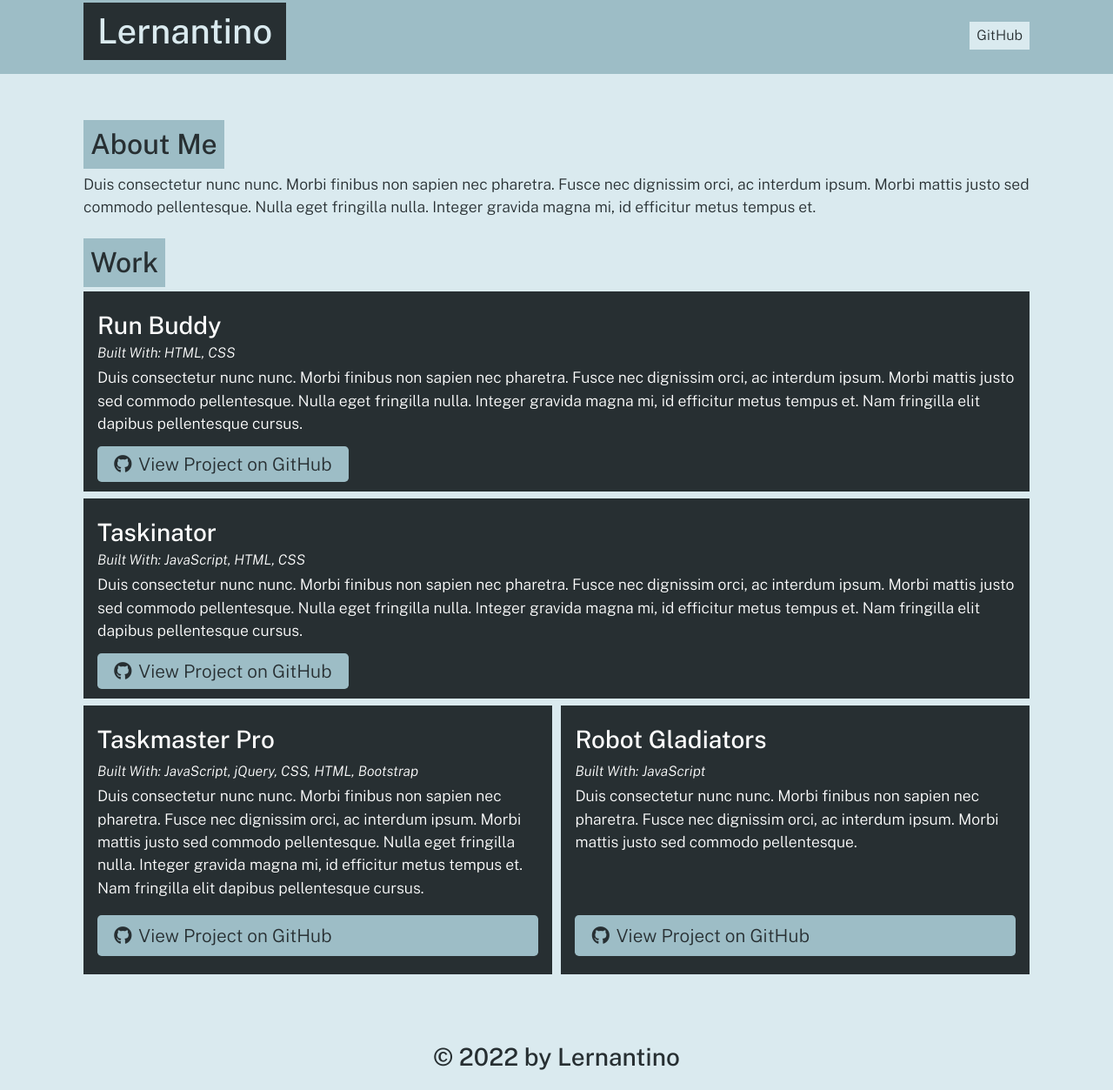
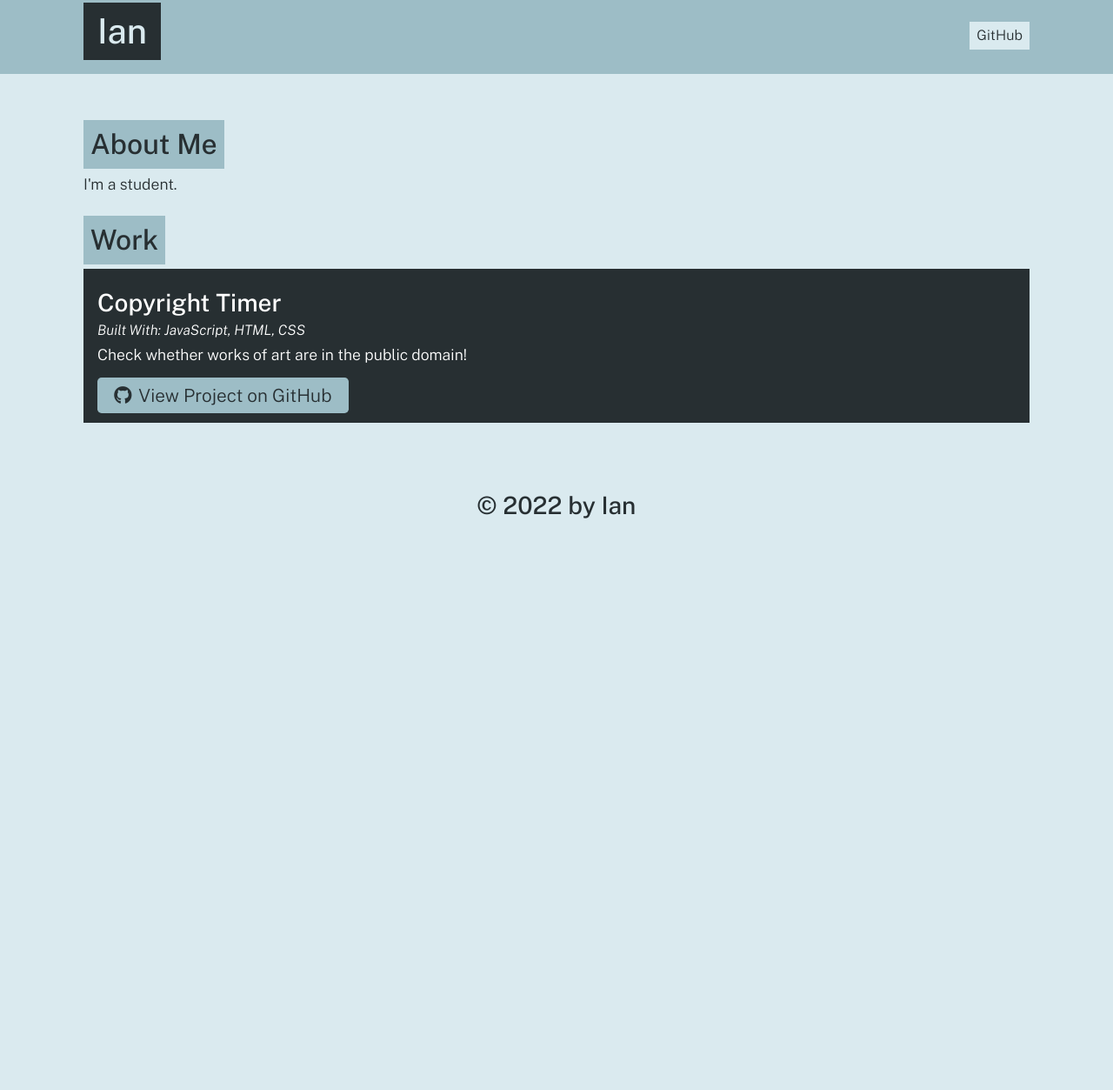
Before and after one commit to Moses-Ian/porfolio-generator, a website: page dist/index.html in a window 1280 px wide. Shown: the part 13-1266 px from the top of the page at 87% size. After the commit the page ends 800 px from the top, so only its background shows below. Drawn offline with nearby package versions, Linux system fonts and the light colour scheme.

Commit message:
ran it to make sure it still works

```diff
--- a/dist/index.html
+++ b/dist/index.html
@@ -15,9 +15,9 @@
   <body>
     <header>
       <div class="container flex-row justify-space-between align-center py-3">
-        <h1 class="page-title text-secondary bg-dark py-2 px-3">Lernantino</h1>
+        <h1 class="page-title text-secondary bg-dark py-2 px-3">Ian</h1>
         <nav class="flex-row">
-          <a class="ml-2 my-1 px-2 py-1 bg-secondary text-dark" href="https://github.com/lernantino">GitHub</a>
+          <a class="ml-2 my-1 px-2 py-1 bg-secondary text-dark" href="https://github.com/Moses-Ian">GitHub</a>
         </nav>
       </div>
     </header>
@@ -25,7 +25,7 @@
 
     <section class="my-3" id="about">
       <h2 class="text-dark bg-primary p-2 display-inline-block">About Me</h2>
-      <p>Duis consectetur nunc nunc. Morbi finibus non sapien nec pharetra. Fusce nec dignissim orci, ac interdum ipsum. Morbi mattis justo sed commodo pellentesque. Nulla eget fringilla nulla. Integer gravida magna mi, id efficitur metus tempus et.</p>
+      <p>I'm a student.</p>
     </section>
 
 
@@ -34,53 +34,23 @@
       <div class="flex-row justify-space-between">
 
           <div class="col-12 mb-2 bg-dark text-light p-3">
-            <h3 class="portfolio-item-title text-light">Run Buddy</h3>
-            <h5 class="portfolio-languages">
-              Built With:
-              HTML, CSS
-            </h5>
-            <p>Duis consectetur nunc nunc. Morbi finibus non sapien nec pharetra. Fusce nec dignissim orci, ac interdum ipsum. Morbi mattis justo sed commodo pellentesque. Nulla eget fringilla nulla. Integer gravida magna mi, id efficitur metus tempus et. Nam fringilla elit dapibus pellentesque cursus.</p>
-            <a href="https://github.com/lernantino/run-buddy" class="btn"><i class="fab fa-github mr-2"></i>View Project on GitHub</a>
-          </div>
-
-          <div class="col-12 mb-2 bg-dark text-light p-3">
-            <h3 class="portfolio-item-title text-light">Taskinator</h3>
+            <h3 class="portfolio-item-title text-light">Copyright Timer</h3>
             <h5 class="portfolio-languages">
               Built With:
               JavaScript, HTML, CSS
             </h5>
-            <p>Duis consectetur nunc nunc. Morbi finibus non sapien nec pharetra. Fusce nec dignissim orci, ac interdum ipsum. Morbi mattis justo sed commodo pellentesque. Nulla eget fringilla nulla. Integer gravida magna mi, id efficitur metus tempus et. Nam fringilla elit dapibus pellentesque cursus.</p>
-            <a href="https://github.com/lernantino/taskinator" class="btn"><i class="fab fa-github mr-2"></i>View Project on GitHub</a>
+            <p>Check whether works of art are in the public domain!</p>
+            <a href="https://github.com/Moses-Ian/copyright-timer" class="btn"><i class="fab fa-github mr-2"></i>View Project on GitHub</a>
           </div>
 
 
-
-          <div class="col-12 col-md-6 mb-2 bg-dark text-light p-3 flex-column">
-            <h3 class="portfolio-item-title text-light">Taskmaster Pro</h3>
-            <h5 class="portfolio-languages">
-              Built With:
-              JavaScript, jQuery, CSS, HTML, Bootstrap
-            </h5>
-            <p>Duis consectetur nunc nunc. Morbi finibus non sapien nec pharetra. Fusce nec dignissim orci, ac interdum ipsum. Morbi mattis justo sed commodo pellentesque. Nulla eget fringilla nulla. Integer gravida magna mi, id efficitur metus tempus et. Nam fringilla elit dapibus pellentesque cursus.</p>
-            <a href="https://github.com/lernantino/taskmaster-pro" class="btn mt-auto"><i class="fab fa-github mr-2"></i>View Project on GitHub</a>
-          </div>
-
-          <div class="col-12 col-md-6 mb-2 bg-dark text-light p-3 flex-column">
-            <h3 class="portfolio-item-title text-light">Robot Gladiators</h3>
-            <h5 class="portfolio-languages">
-              Built With:
-              JavaScript
-            </h5>
-            <p>Duis consectetur nunc nunc. Morbi finibus non sapien nec pharetra. Fusce nec dignissim orci, ac interdum ipsum. Morbi mattis justo sed commodo pellentesque.</p>
-            <a href="https://github.com/lernantino/robot-gladiators" class="btn mt-auto"><i class="fab fa-github mr-2"></i>View Project on GitHub</a>
-          </div>
 
       </div>
     </section>
 
     </main>
     <footer class="container text-center py-3">
-      <h3 class="text-dark">&copy; 2022 by Lernantino</h3>
+      <h3 class="text-dark">&copy; 2022 by Ian</h3>
     </footer>
   </body>
   </html>
```
